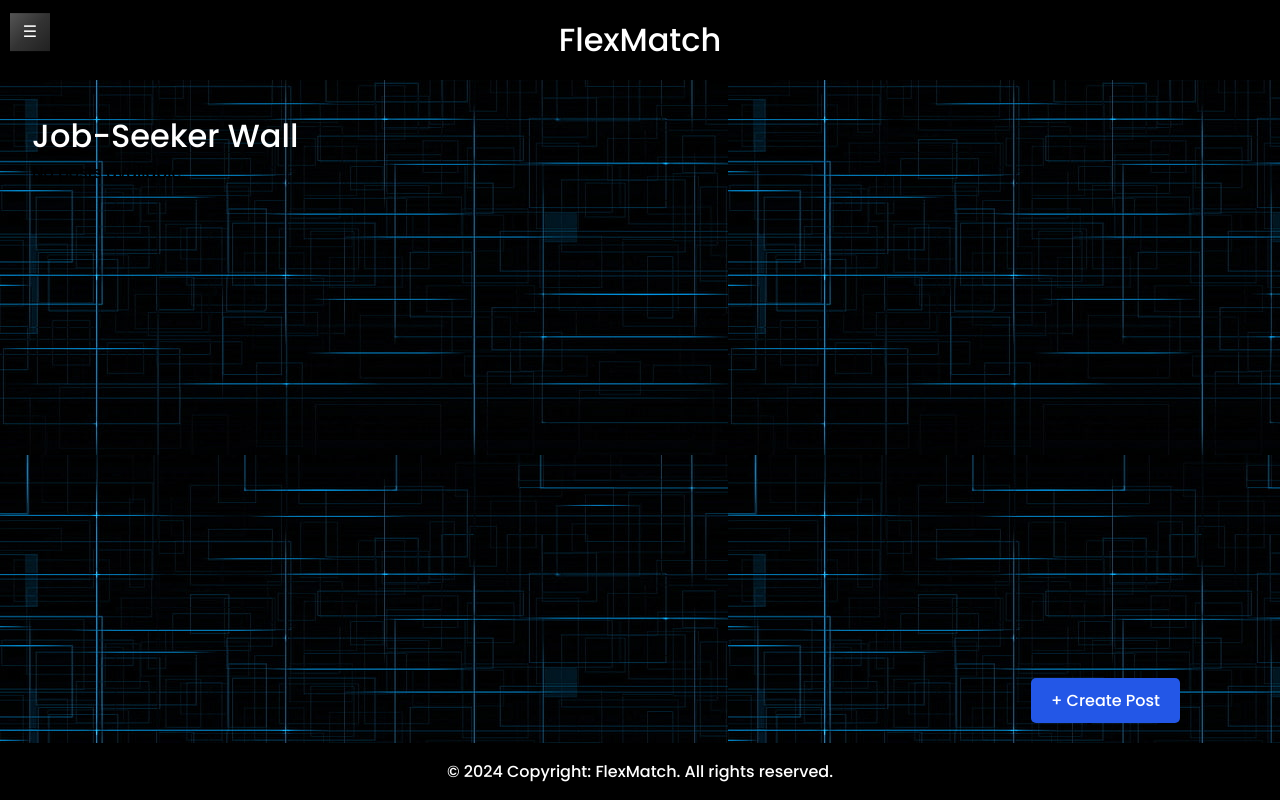
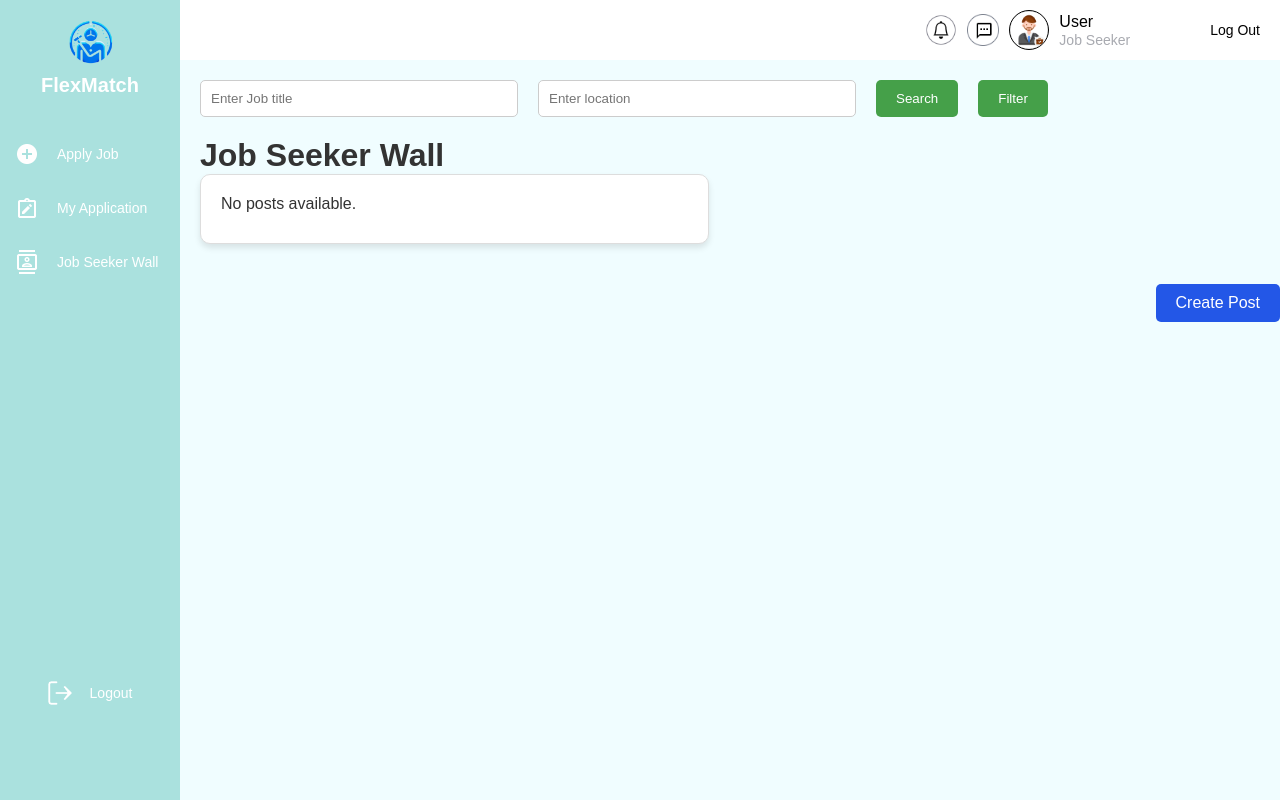
Before and after one commit to EileenYongKaiQin/TechTribe, a PHP site: the page made by Job Seeker/job_seeker_wall.php in a window 1280 px wide. Run offline with PHP 8.4, Linux system fonts and the light colour scheme; data comes from the database, SQL or seed files in the repository; data that the repository does not hold is empty; some web fonts are replaced.

Commit message:
Update job_seeker_wall.php

```diff
--- /dev/null
+++ b/Job Seeker/JobSeeker1.php
@@ -0,0 +1,267 @@
+<!DOCTYPE html>
+<html lang="en">
+<head>
+    <meta charset="UTF-8">
+    <meta name="viewport" content="width=device-width, initial-scale=1.0">
+    <link rel="shortcut icon" href="../images/FlexMatchLogo.png" type="image/x-icon">
+    <title>FlexMatch</title>
+    <style>
+        /* General styles */
+        * {
+            margin: 0;
+            padding: 0;
+            box-sizing: border-box;
+            font-family: Arial, sans-serif;
+        }
+
+        body {
+            display: flex;
+            flex-direction: column;
+            min-height: 100vh;
+            background: #F0FDFF;
+        }
+
+        .sidebar {
+            position: fixed;
+            width: 180px;
+            height: 100%;
+            background: #AAE1DE;
+            display: flex;
+            flex-direction: column;
+            align-items: center;
+            padding-top: 20px;
+        }
+
+        .logo-section {
+            text-align: center;
+            margin-bottom: 30px;
+            margin-top: -10px;
+            position: relative;
+        }
+
+        .logo-image {
+            width: 70px;
+            height: auto;
+        }
+
+        .logo-text {
+            font-weight: bold;
+            font-size: 20px;
+            color: #FFFFFF;
+            margin-top: 0px;
+        }
+
+        .menu {
+            width: 100%;
+        }
+
+        .menu-item, .logout {
+            display: flex;
+            align-items: center;
+            padding: 15px;
+            cursor: pointer;
+            color: #FFFFFF;
+            font-size: 14px;
+            font-family: 'Cabin', sans-serif;
+            font-weight: 400;
+            gap: 18px;
+            border-radius: 8px;
+        }
+
+        .menu-icon {
+            width: 24px;
+            height: 24px;
+        }
+
+        /* Hover effect */
+        .menu-item:hover {
+            background-color: rgba(255, 255, 255, 0.2);
+            transform: scale(1.05);
+            cursor: pointer;
+        }
+
+        /* Hover effect for both menu items and logout */
+        .menu-item:hover,
+        .logout:hover {
+            background-color: rgba(255, 255, 255, 0.2);
+            transform: scale(1.05);
+            color: #FFFFFF;
+        }
+
+        .logout {
+            margin-top: auto;
+            margin-bottom: 80px;
+            text-align: center;
+        }
+
+        .logout-text {
+            color: #FFFFFF;
+            font-size: 14px;
+            font-family: 'Arial', sans-serif;
+            font-weight: 400;
+        }
+
+        .main-content {
+            margin-left: 180px;
+            width: calc(100% - 180px);
+        }
+
+        .header {
+            background: #FFFFFF;
+            padding: 10px 20px;
+            display: flex;
+            justify-content: flex-end;
+            align-items: center;
+            position: sticky;
+            z-index: 1000;
+            left: 180px;
+            top: 0;
+            width: calc(100% - 180px)
+        }
+
+        .header-right {
+            display: flex;
+            align-items: center;
+            gap: 10px;
+        }
+
+        .notification-icon {
+            width: 32px;
+            height: 32px;
+            cursor: pointer;
+        }
+
+        .user-profile {
+            display: flex;
+            align-items: center;
+            gap: 10px;
+            margin-right: 20px;
+        }
+
+        .profile-image {
+            width: 40px;
+            height: 40px;
+            border-radius: 50%;
+            border: 0.1px solid #000000;
+            cursor: pointer;
+        }
+
+        .user-info {
+            display: flex;
+            flex-direction: column;
+            text-align: left;
+        }
+
+        .user-name {
+            font-weight: 500;
+            font-size: 16px;
+            line-height: 20px;
+            color: #000000;
+        }
+
+        .user-role {
+            font-size: 14px;
+            color: #A8AAB0;
+        }
+
+        .logout-button {
+            font-size: 14px;
+            color: #000000;
+            border: none;
+            background: none;
+            cursor: pointer;
+            margin-left: 80px;
+            transition: color 0.3s ease;
+        }
+
+        /* Hover effect */
+        .logout-button:hover {
+            color: #AAE1DE;
+        }
+
+        .content {
+            padding: 20px;
+            text-align: center;
+            display: flex;
+            flex-direction: column;
+            gap: 20px;
+            align-items: center;
+            justify-content: flex-start;
+        }
+
+        /* Hidden submenu styles */
+        .submenu {
+            display: none;
+            flex-direction: column;
+            gap: 10px;
+            padding-left: 20px;
+        }
+
+        .submenu-item {
+            padding: 10px;
+            cursor: pointer;
+            color: #FFFFFF;
+            font-size: 14px;
+            font-family: 'Cabin', sans-serif;
+            font-weight: 400;
+            border-radius: 8px;
+        }
+
+        .submenu-item:hover {
+            background-color: rgba(255, 255, 255, 0.2);
+            transform: scale(1.05);
+            cursor: pointer;
+        }
+    </style>
+</head>
+<body>
+    <div class="sidebar">
+        <div class="logo-section">
+            <img src="../images/FlexMatchLogo.png" alt="FlexMatch Logo" class="logo-image">
+            <h1 class="logo-text">FlexMatch</h1>
+        </div>
+        <nav class="menu">
+            <div class="menu-item">
+                <img src="../images/add_circle.png" alt="Apply Job Icon" class="menu-icon">
+                <span onclick="location.href='job_posting_form.php'">Apply Job</span>
+            </div>
+            <div class="menu-item">
+                <img src="../images/note_alt.png" alt="Application Icon" class="menu-icon">
+                <span>My Application</span>
+            </div>
+            <div class="menu-item" onclick="toggleSubmenu()">
+                <img src="../images/contacts.png" alt="Job Seeker Wall Icon" class="menu-icon">
+                <span>Job Seeker Wall</span>
+            </div>
+            <div class="submenu">
+                <div class="submenu-item" onclick="location.href='job_seeker_wall_page.php'">View Posts</div>
+                <div class="submenu-item" onclick="location.href='create_post.php'">My Posts</div>
+            </div>
+        </nav>
+        <div class="logout" onclick="location.href='login.php'">
+            <img src="../images/vector.png" alt="Logout Icon" class="menu-icon">
+            <span class="logout-text">Logout</span>
+        </div>
+    </div>
+    <header class="header">
+        <div class="header-right">
+            <img src="../images/Notification.png" alt="Notification Icon" class="notification-icon">
+            <img src="../images/Chat.png" alt="Chat Icon" class="notification-icon">
+            <img src="../images/employer.png" alt="User Image" class="profile-image">
+            <div class="user-info">
+                <span class="user-name">User</span>
+                <span class="user-role">Job Seeker</span>
+            </div>
+        </div>
+        <span class="logout-button" onclick="location.href='login.php'">Log Out</span>
+    </header>
+
+    <script>
+        // Function to toggle the submenu visibility
+        function toggleSubmenu() {
+            const submenu = document.querySelector('.submenu');
+            submenu.style.display = submenu.style.display === 'flex' ? 'none' : 'flex';
+        }
+    </script>
+</body>
+</html>
--- a/Job Seeker/job_seeker_wall.php
+++ b/Job Seeker/job_seeker_wall.php
@@ -10,26 +10,32 @@
 
     <?php
         include('../database/config.php');
-        include('jobSeeker.php');
+        include('jobSeeker1.php');  // Include header and side menu here
     ?>
 
-    <!-- Main content -->
-    <div class="content" id="content">
-        <h1>Job-Seeker Wall</h1>
-        <?php include 'display_post.php'; ?>
+    <div class="main-content">
+        <!-- Search and Filter Bar -->
+        <div class="search-filter-bar">
+            <input type="text" placeholder="Enter Job title">
+            <input type="text" placeholder="Enter location">
+            <button>Search</button>
+            <button>Filter</button>
+        </div>
+
+        <h1>Job Seeker Wall</h1>
+
+        <!-- Display posts -->
+        <div class="job-seeker-wall">
+            <div class="job-post">
+                <?php include 'display_post.php'; ?>
+            </div>
+        </div>
     </div>
 
+    <!-- Create Post Button Section -->
     <div class="button-section">
-        <button onclick="window.location.href='create_wall_post.php'" class="create-post-btn">+ Create Post</button>
+        <button onclick="window.location.href='create_wall_post.php'" class="create-post-btn">Create Post</button>
     </div>
 
-    <?php include('../footer/footer.php'); ?>
-
-    <!-- JavaScript for Sidebar Toggle -->
-    <script>
-        function toggleSidebar() {
-            document.body.classList.toggle('sidebar-visible');
-        }
-    </script>
 </body>
 </html>
--- a/css/job_seeker_wall.css
+++ b/css/job_seeker_wall.css
@@ -1,51 +1,165 @@
-h1{
-    color: #ffffff;
+/* Reset and Box Sizing */
+* {
+    margin: 0;
+    padding: 0;
+    box-sizing: border-box;
 }
 
-.post-grid {
-    display: grid;
-    grid-template-columns: repeat(auto-fill, minmax(300px, 1fr));
-    gap: 20px;
-    margin-top: 20px;
+/* Body and Layout */
+body {
+    font-family: Arial, sans-serif;
+    background-color: #f4f4f9;
+    color: #333;
 }
 
-.post {
-    border: 1px solid #ddd;
-    padding: 15px;
-    border-radius: 5px;
-    box-shadow: 0 2px 5px rgba(0, 0, 0, 0.1);
-    background-color: #fff;
+/* Main Content */
+.main-content {
+    padding: 20px;
+    max-width: 1200px;
+    margin: 0 auto;
 }
 
-.post h3 {
-    margin-top: 0;
-    font-size: 1.2rem;
-    color: #2357e7;
+/* Search and Filter Bar */
+.search-filter-bar {
+    display: flex;
+    justify-content: left;
+    margin-bottom: 20px;
+    gap: 20px;
 }
 
-.post p {
-    margin: 10px 0;
+.search-filter-bar input {
+    width: 30%;
+    padding: 10px;
+    border: 1px solid #ccc;
+    border-radius: 5px;
 }
 
+.search-filter-bar button {
+    padding: 10px 20px;
+    background-color: #45a049;
+    color: white;
+    border: none;
+    border-radius: 5px;
+    cursor: pointer;
+}
+
+.search-filter-bar button:hover {
+    background-color: #236c3a;
+}
+
+/* Job Seeker Wall */
+.job-seeker-wall {
+    display: flex;
+    flex-wrap: wrap;
+    gap: 20px;
+}
+
+.job-post {
+    background-color: #fff;
+    border: 1px solid #ddd;
+    border-radius: 10px;
+    padding: 20px;
+    width: 48%;
+    box-shadow: 0 4px 6px rgba(0, 0, 0, 0.1);
+    transition: all 0.3s ease;
+}
+
+.job-post:hover {
+    transform: scale(1.03);
+}
+
+/* Job Post Title and Info */
+.job-post h3 {
+    font-size: 22px;
+    margin-bottom: 10px;
+}
+
+.job-post p {
+    font-size: 16px;
+    margin-bottom: 10px;
+}
+
+.job-post ul {
+    list-style-type: none;
+    margin-left: 0;
+}
+
+.job-post ul li {
+    margin-bottom: 5px;
+}
+
+/* Chat Button */
+.chat-btn {
+    background-color: #2357e7;
+    color: white;
+    border: none;
+    padding: 10px 20px;
+    border-radius: 5px;
+    cursor: pointer;
+    font-size: 14px;
+    transition: background-color 0.3s ease;
+    margin-top: 15px;
+    width: 100%;
+}
+
+.chat-btn:hover {
+    background-color: #236c3a;
+}
+
+/* Pagination */
+.pagination {
+    text-align: center;
+    margin-top: 20px;
+    width: 100%;
+}
+
+.pagination a {
+    padding: 10px 20px;
+    margin: 5px;
+    color: #2357e7;
+    text-decoration: none;
+    border: 1px solid #2357e7;
+    border-radius: 5px;
+}
+
+.pagination a:hover {
+    background-color: #2357e7;
+    color: #fff;
+}
+
+/* Create Post Button */
 .button-section {
     display: flex;
-    justify-content: flex-end; /* Aligns content to the right */
-    padding: 20px 100px 20px 0; /* Adds 100px padding from the right */
-    /* background-image: url('../images/background.jpg'); */
-    background-color: transparent;
+    justify-content: flex-end;
+    margin-top: 20px;
 }
 
 .create-post-btn {
     background-color: #2357e7;
-    color: #fff;
+    color: white;
     border: none;
     padding: 10px 20px;
+    border-radius: 5px;
     cursor: pointer;
-    border-radius: 5px;
     font-size: 16px;
-    transition: background-color 0.3s;
+    transition: background-color 0.3s ease;
 }
 
 .create-post-btn:hover {
-    background-color: #45a049;
+    background-color: #236c3a;
 }
+
+/* Responsive Design */
+@media (max-width: 768px) {
+    .search-filter-bar {
+        flex-direction: column;
+    }
+
+    .job-post {
+        width: 100%;
+    }
+
+    .chat-btn {
+        width: 100%;
+    }
+}
```
Also changed, not shown: Job Seeker/create_wall_post.php (+8 -14 lines), Job Seeker/display_post.php (+48 -22 lines), css/create_wall_post.css (+7 -6 lines).
